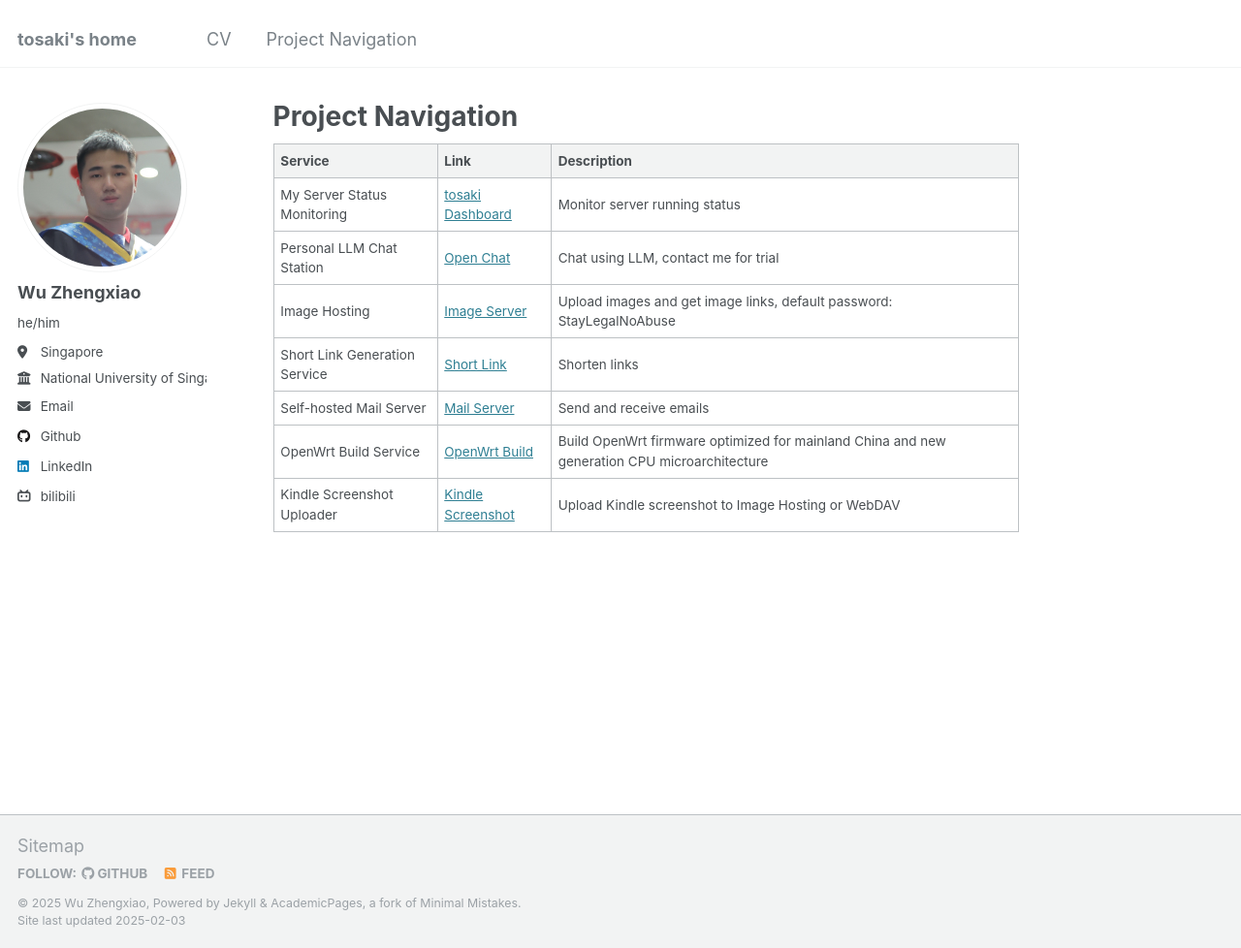
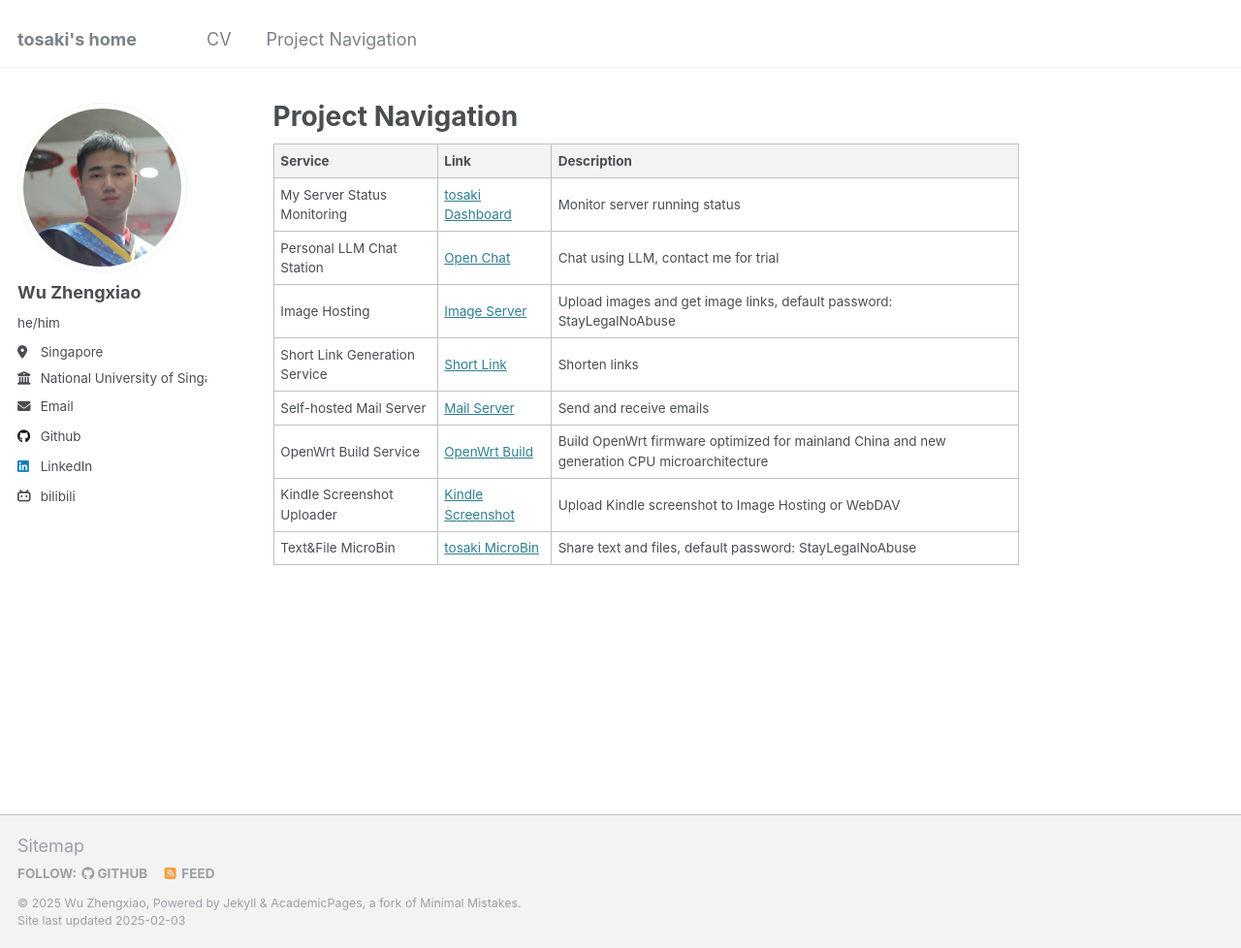
Before and after one commit to t0saki/t0saki.github.io, a Jekyll site: the page built from _pages/navigation.md, in a window 1280 px wide and 978 px high. Shown: the whole window at 97% size. Built offline with Jekyll 4.4.1, drawn with Linux system fonts in a browser that asks for light colours.

Commit message:
Add MicroBin text and file sharing service to navigation

```diff
--- a/_pages/navigation.md
+++ b/_pages/navigation.md
@@ -15,3 +15,4 @@ redirect_from:
 | Self-hosted Mail Server | [Mail Server](https://mail.sakiwu.com/) | Send and receive emails |
 | OpenWrt Build Service | [OpenWrt Build](https://github.com/t0saki/openwrt-personal) | Build OpenWrt firmware optimized for mainland China and new generation CPU microarchitecture |
 | Kindle Screenshot Uploader | [Kindle Screenshot](https://github.com/t0saki/Kindle-Screenshots-Uploader) | Upload Kindle screenshot to Image Hosting or WebDAV |
+| Text&File MicroBin | [tosaki MicroBin](https://bin.tosaki.top) | Share text and files, default password: StayLegalNoAbuse |
```
